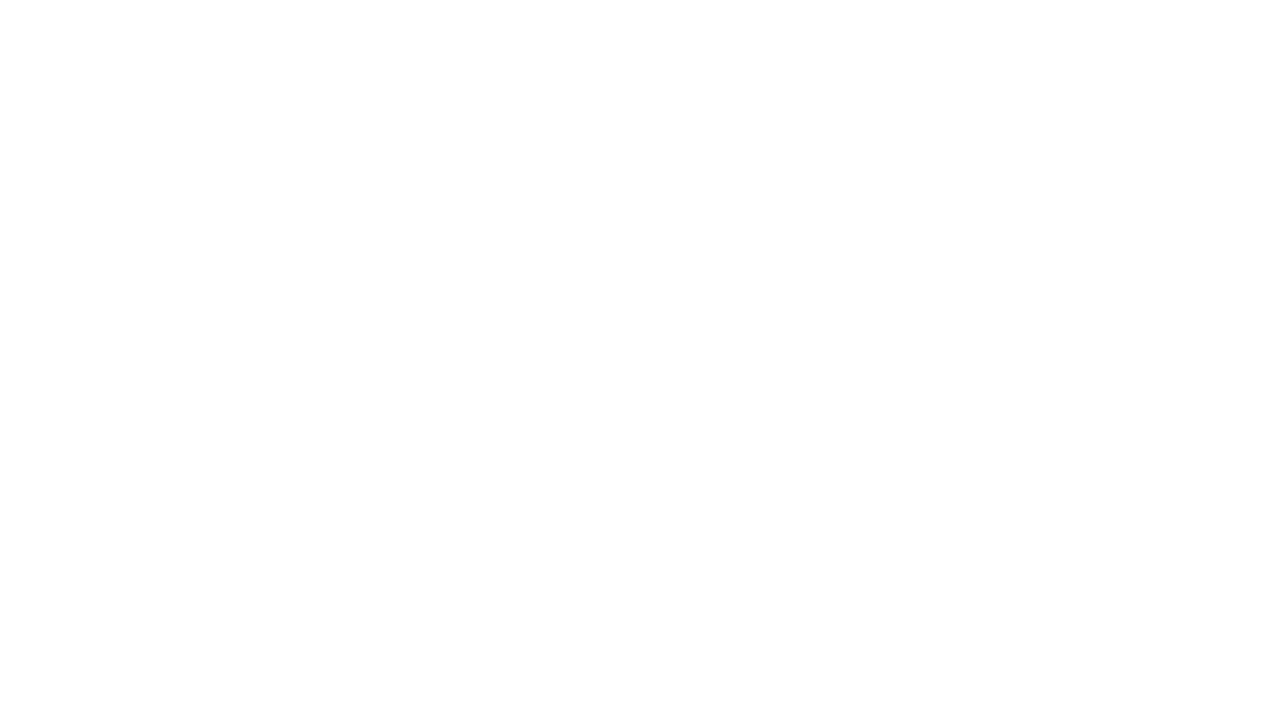
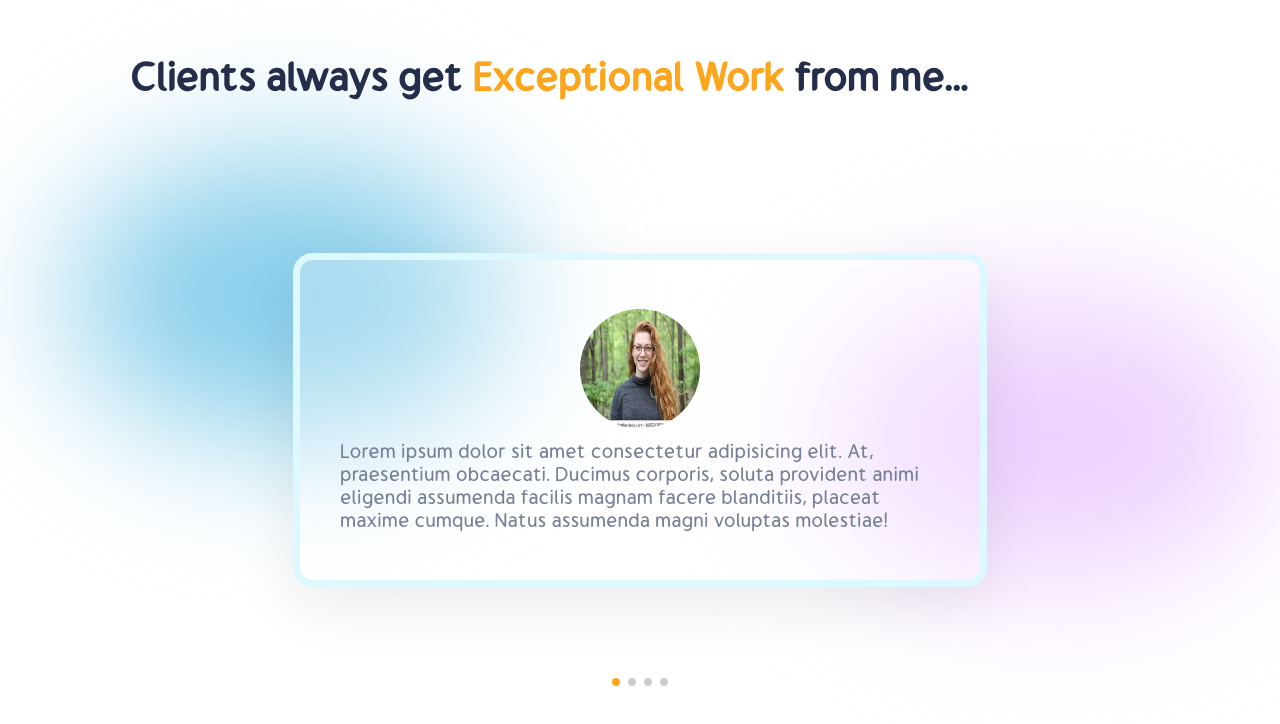
Before and after one commit to harry-jakes3018/personal-portfolio3, a React (Create React App) app: page / in a window 1280 px wide. Shown: the part 3830-4554 px from the top of the page. Before the commit the page ends 3676 px from the top, so only its background shows below. Built offline with nearby package versions, Linux system fonts and the light colour scheme.

Commit message:
Testimonial Section Completed

```diff
--- a/src/App.js
+++ b/src/App.js
@@ -3,6 +3,7 @@
 import Navbar from "./components/Navbar";
 import Portfolio from "./components/Portfolio";
 import Services from "./components/Services";
+import Testimonial from "./components/Testimonial";
 import Works from "./components/Works";
 
 function App() {
@@ -14,6 +15,7 @@
             <Experiences />
             <Works />
             <Portfolio />
+            <Testimonial />
         </div>
     );
 }
--- /dev/null
+++ b/src/components/Testimonial.js
@@ -0,0 +1,145 @@
+import styled from "styled-components";
+import { Swiper, SwiperSlide } from "swiper/react";
+import profilePic1 from "../img/profile1.jpg";
+import profilePic2 from "../img/profile2.jpg";
+import profilePic3 from "../img/profile3.jpg";
+import profilePic4 from "../img/profile4.jpg";
+import { Pagination } from "swiper";
+import "swiper/css";
+import "swiper/css/pagination";
+
+function Testimonial() {
+    const clients = [
+        {
+            img: profilePic1,
+            review: "Lorem ipsum dolor sit amet consectetur adipisicing elit. At, praesentium obcaecati. Ducimus corporis, soluta provident animi eligendi assumenda facilis magnam facere blanditiis, placeat maxime cumque. Natus assumenda magni voluptas molestiae!",
+        },
+        {
+            img: profilePic2,
+            review: "Lorem ipsum dolor sit amet consectetur adipisicing elit. At, praesentium obcaecati. Ducimus corporis, soluta provident animi eligendi assumenda facilis magnam facere blanditiis, placeat maxime cumque. Natus assumenda magni voluptas molestiae!",
+        },
+        {
+            img: profilePic3,
+            review: "Lorem ipsum dolor sit amet consectetur adipisicing elit. At, praesentium obcaecati. Ducimus corporis, soluta provident animi eligendi assumenda facilis magnam facere blanditiis, placeat maxime cumque. Natus assumenda magni voluptas molestiae!",
+        },
+        {
+            img: profilePic4,
+            review: "Lorem ipsum dolor sit amet consectetur adipisicing elit. At, praesentium obcaecati. Ducimus corporis, soluta provident animi eligendi assumenda facilis magnam facere blanditiis, placeat maxime cumque. Natus assumenda magni voluptas molestiae!",
+        },
+    ];
+
+    return (
+        <Wrapper>
+            <Heading>
+                <span>Clients always get</span>
+                <span> Exceptional Work</span>
+                <span> from me...</span>
+                <Blur1></Blur1>
+                <Blur2></Blur2>
+            </Heading>
+
+            {/* Slider */}
+            <Swiper
+                modules={[Pagination]}
+                slidesPerView={1}
+                pagination={{ clickable: true }}
+                grabCursor={true}
+            >
+                {clients.map((client, index) => (
+                    <SwiperSlide key={index}>
+                        <Slider>
+                            <img src={client.img} alt={`Client ${index}`} />
+                            <span>{client.review}</span>
+                        </Slider>
+                    </SwiperSlide>
+                ))}
+            </Swiper>
+        </Wrapper>
+    );
+}
+
+export default Testimonial;
+
+const Wrapper = styled.div`
+    padding: 0 3rem 0 3rem;
+    height: 100vh;
+    display: flex;
+    align-items: center;
+    justify-content: center;
+    margin-top: 7rem;
+    flex-direction: column;
+    gap: 2rem;
+    position: relative;
+
+    & > .swiper {
+        width: 100%;
+        height: 70%;
+    }
+
+    .swiper-slide {
+        display: flex;
+        flex-direction: column;
+        align-items: center;
+        justify-content: center;
+    }
+
+    .swiper-pagination-bullet-active {
+        background: var(--orange);
+    }
+`;
+
+const Heading = styled.div`
+    align-self: start;
+
+    & > * {
+        font-size: 2rem;
+        font-weight: bold;
+    }
+
+    & > span:nth-child(2) {
+        color: var(--orange);
+    }
+`;
+
+const Blur1 = styled.div`
+    background: var(--purple);
+    position: absolute;
+    width: 22rem;
+    height: 14rem;
+    border-radius: 50%;
+    background: #edd0ff;
+    filter: blur(72px);
+    z-index: -9;
+    left: 38rem;
+    top: 16rem;
+`;
+
+const Blur2 = styled(Blur1)`
+    background: skyblue;
+    top: 9rem;
+    left: 0rem;
+`;
+
+const Slider = styled.div`
+    display: flex;
+    flex-direction: column;
+    align-items: center;
+    justify-content: space-evenly;
+    padding: 2rem;
+    width: 30rem;
+    height: 12rem;
+    background: rgba(255, 255, 255, 0.26);
+    border: 7px solid var(--blueCard);
+    box-shadow: var(--boxShadow);
+    border-radius: 20px;
+
+    & > img {
+        width: 6rem;
+        height: 6rem;
+        border-radius: 50%;
+    }
+
+    & > span {
+        color: var(--gray);
+    }
+`;
```
